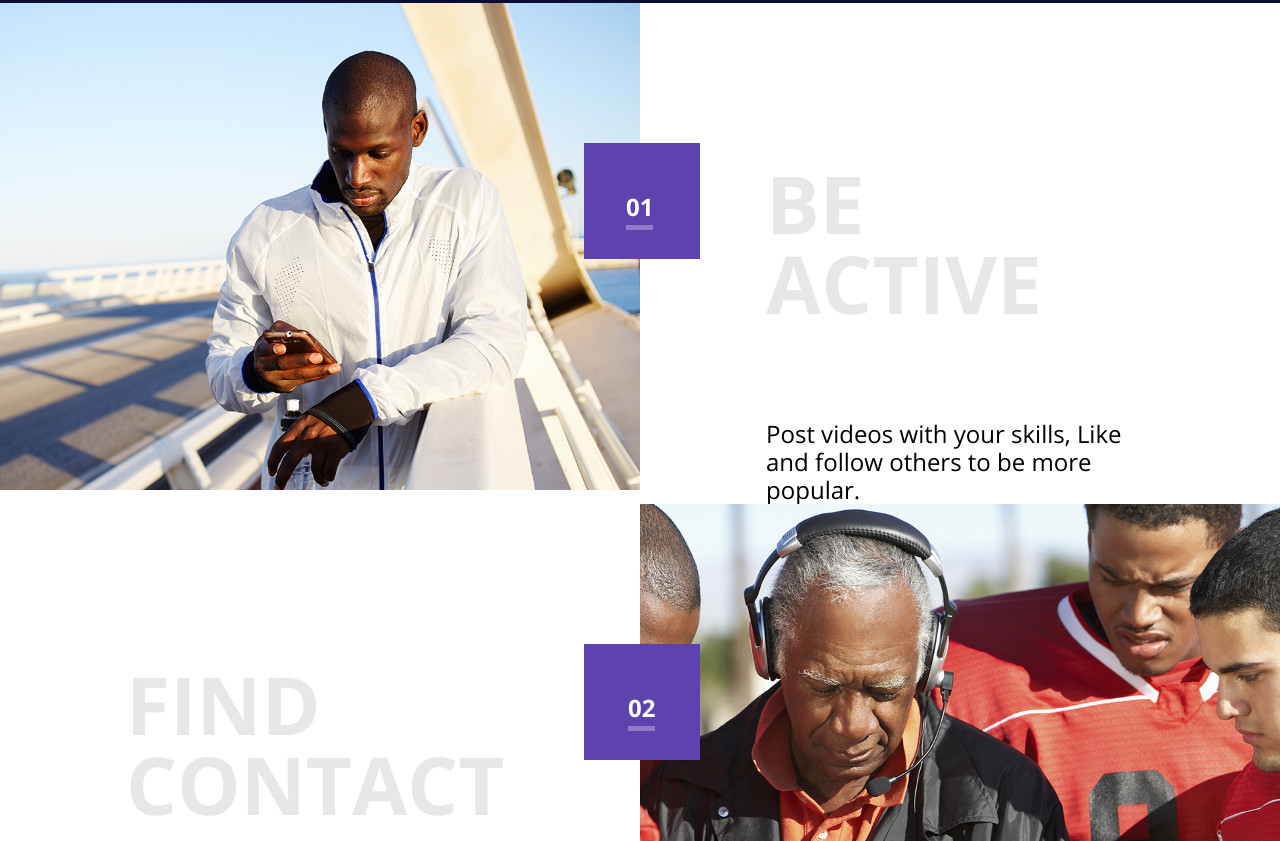
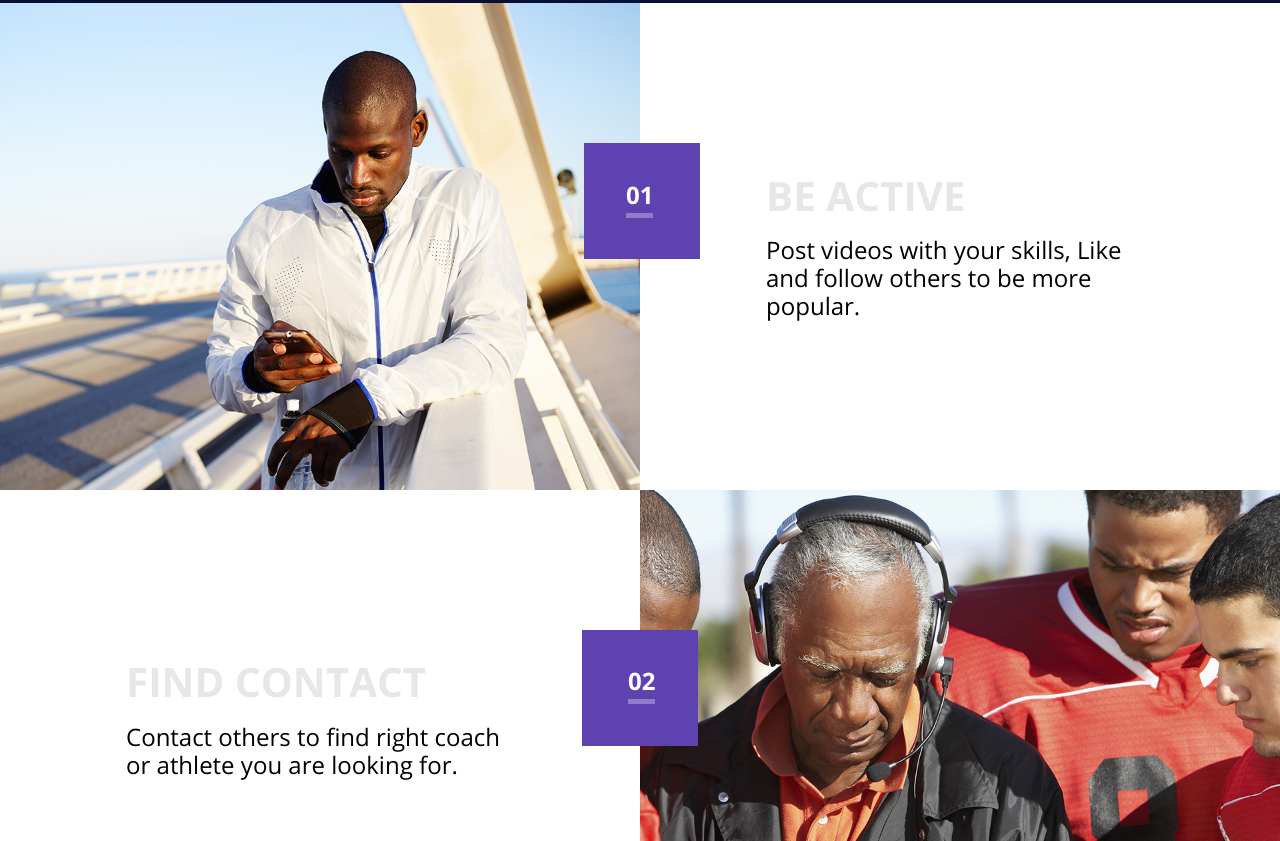
Before and after one commit to npeplov/mq-diplom, a plain HTML site: page index.html in a window 1280 px wide. Shown: the part 2697-3538 px from the top of the page. Drawn offline with Linux system fonts and the light colour scheme; files whose address does not match are found by name.

Commit message:
fixed breakponts 961-1680 & 961-1360px

```diff
--- a/css/768.css
+++ b/css/768.css
@@ -143,6 +143,7 @@
 /* FOOTER */
   .footer_logo {
     margin: 125px auto 0;
+    width: 137px;
   }
   .footer_logo_box {
     border-radius: 35px;
--- /dev/null
+++ b/css/961-1680.css
@@ -0,0 +1,26 @@
+@media (min-width: 961px) and (max-width: 1680px) {
+  .features_content {
+    padding: 13.5vw 126px 0;
+  }
+  .features_content h2 {
+    font-size: 3.16vw;
+  }
+  .features_content p {
+    padding: 0;
+  }
+  .features_content h2::before {
+    margin: 7px -140px;
+  }
+  .features:nth-of-type(4) h2::before {
+    margin: 7px calc(50% - 138px);
+  }
+}
+@media (min-width: 961px) and (max-width: 1360px) {
+  .img_and_square::after {
+    left: auto;
+    right: -60px;
+  }
+  .features:nth-of-type(4) .img_and_square::after {
+    left: calc(-117px / 2);
+  }
+}
--- a/css/style.css
+++ b/css/style.css
@@ -278,6 +278,7 @@ p {
 .footer_logo {
   display: flex;
   margin: 99px auto 0;
+  width: 22.5vw;
 }
 .footer_logo_box {
   width: 22.5vw;
--- a/index.html
+++ b/index.html
@@ -8,6 +8,7 @@
     <link rel="stylesheet" href="css/768.css"  />
     <!-- media="(min-width: 641px)" -->
     <link rel="stylesheet" href="css/961.css">
+    <link rel="stylesheet" href="css/961-1680.css">
     <!-- media="(min-width: 961px)" -->
   </head>
   <body>
```
